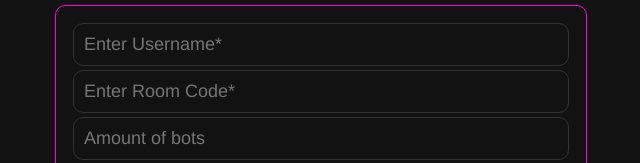
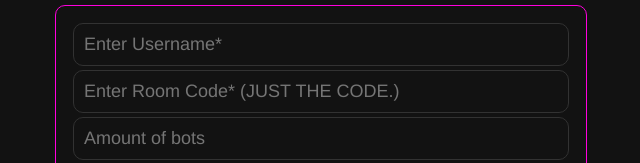
Before and after one commit to IamSTEINI/w2g-botter, a website: page public/index.html in a window 1280 px wide. Shown: the part 326-489 px from the top of the page, without its empty margins (319-959 px from the left). Drawn offline with Linux system fonts and the light colour scheme.

Commit message:
Update index.html

```diff
--- a/public/index.html
+++ b/public/index.html
@@ -23,7 +23,7 @@
                     autocomplete="off"
                     type="text"
                     id="roomCode"
-                    placeholder="Enter Room Code*"
+                    placeholder="Enter Room Code* (JUST THE CODE.)"
                     required />
                 <input
                     spellcheck="false"
```
